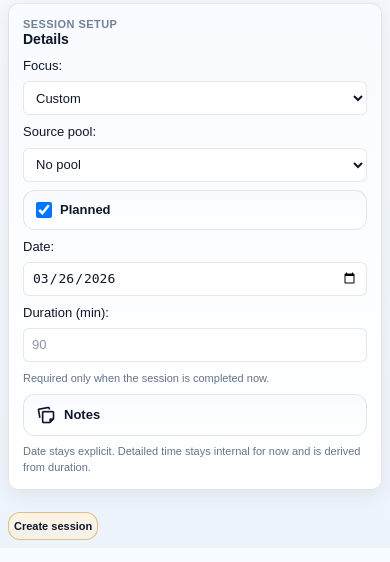
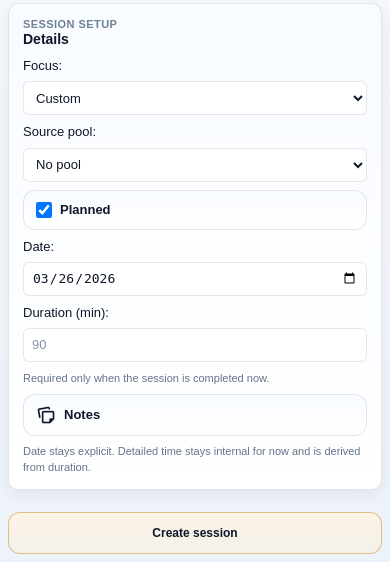
Before and after one commit to MartinParf/lyfeapp, a Django app: page /fitness/sessions/create/ in a window 390 px wide. Shown: the part 451-1013 px from the top of the page. Before the commit the page ends 991 px from the top, so only its background shows below. Run offline with Django 5.2, Linux system fonts and the light colour scheme; the visitor is signed in with stand-in values (Sample User, id 1); data that the repository does not hold is empty; some libraries are stand-ins or nearby versions.

Commit message:
P12.UX Session v1

```diff
--- a/core/static/core/css/app.css
+++ b/core/static/core/css/app.css
@@ -3455,3 +3455,71 @@ body.mode-fitness .session-calendar-day.has-completed {
            font-size: 15px;
        }
    }
+   /* =========================================================
+   F12.UX.SESSION FINAL PASS
+   Generic submit CTA + compact exercise add + note spacing
+   ========================================================= */
+
+.primary-submit-full,
+button.primary-submit-full,
+.form-actions .primary-submit-full {
+    width: 100%;
+    min-height: 44px;
+    justify-content: center;
+    padding: 6px 12px;
+    font-size: 13px;
+    font-weight: 800;
+}
+
+.session-primary-submit {
+    width: 100%;
+    justify-content: center;
+}
+
+.session-exercise-add-card {
+    display: grid;
+    gap: 8px;
+}
+
+.session-exercise-add-head {
+    margin-bottom: 0;
+}
+
+.session-exercise-add-card .session-add-grid {
+    gap: 8px;
+}
+
+.session-exercise-add-card .form-row.compact {
+    gap: 5px;
+}
+
+.session-add-exercise-notes {
+    margin-top: 0;
+}
+
+.session-note-body {
+    padding: 10px 12px 12px 12px;
+    color: var(--text-soft);
+    font-size: 12px;
+    line-height: 1.35;
+    white-space: normal;
+}
+
+.session-secondary-details > .session-note-body {
+    border-top: 1px solid var(--line);
+}
+
+.session-secondary-details > .session-set-content {
+    padding: 0 8px 8px 8px;
+}
+
+@media (max-width: 768px) {
+    .form-actions .primary-submit-full,
+    .primary-submit-full,
+    button.primary-submit-full {
+        width: 100%;
+        min-height: 42px;
+        padding: 6px 10px;
+        font-size: 12px;
+    }
+}
--- a/templates/fitness/partials/session_header.html
+++ b/templates/fitness/partials/session_header.html
@@ -92,7 +92,9 @@
                 </div>
 
                 <div class="form-actions session-form-actions">
-                    <button type="submit" class="primary-button session-primary-submit">Save header</button>
+                    <button type="submit" class="primary-button primary-submit-full session-primary-submit">
+                        Save header
+                    </button>
                 </div>
             </form>
         </div>
--- a/templates/fitness/session_form.html
+++ b/templates/fitness/session_form.html
@@ -101,7 +101,9 @@
     </div>
 
     <div class="form-actions session-form-actions">
-        <button type="submit" class="primary-button session-primary-submit">Create session</button>
+        <button type="submit" class="primary-button primary-submit-full session-primary-submit">
+            Create session
+        </button>
     </div>
 </form>
 {% endblock %}
--- a/templates/fitness/session_list.html
+++ b/templates/fitness/session_list.html
@@ -88,7 +88,7 @@
                     >
                         <div class="session-calendar-day-top">
                             <span class="session-calendar-day-number">{{ day.date|date:"j" }}</span>
-                            {% if day.session_count %}
+                            {% if day.session_count > 1 %}
                                 <span class="session-calendar-day-count">{{ day.session_count }}</span>
                             {% endif %}
                         </div>
```
Also changed, not shown: templates/fitness/partials/session_exercise_card.html (+10 -6 lines), templates/fitness/partials/session_exercises.html (+5 -20 lines).
